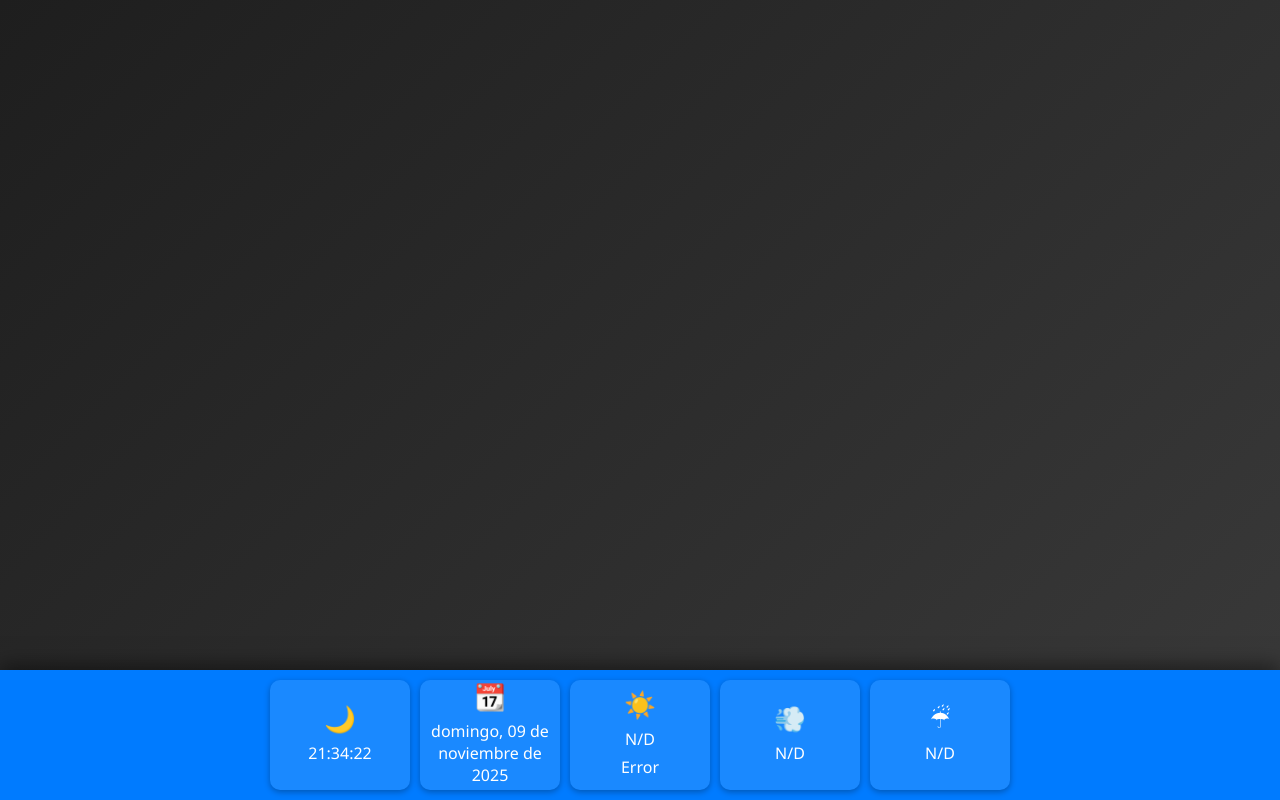
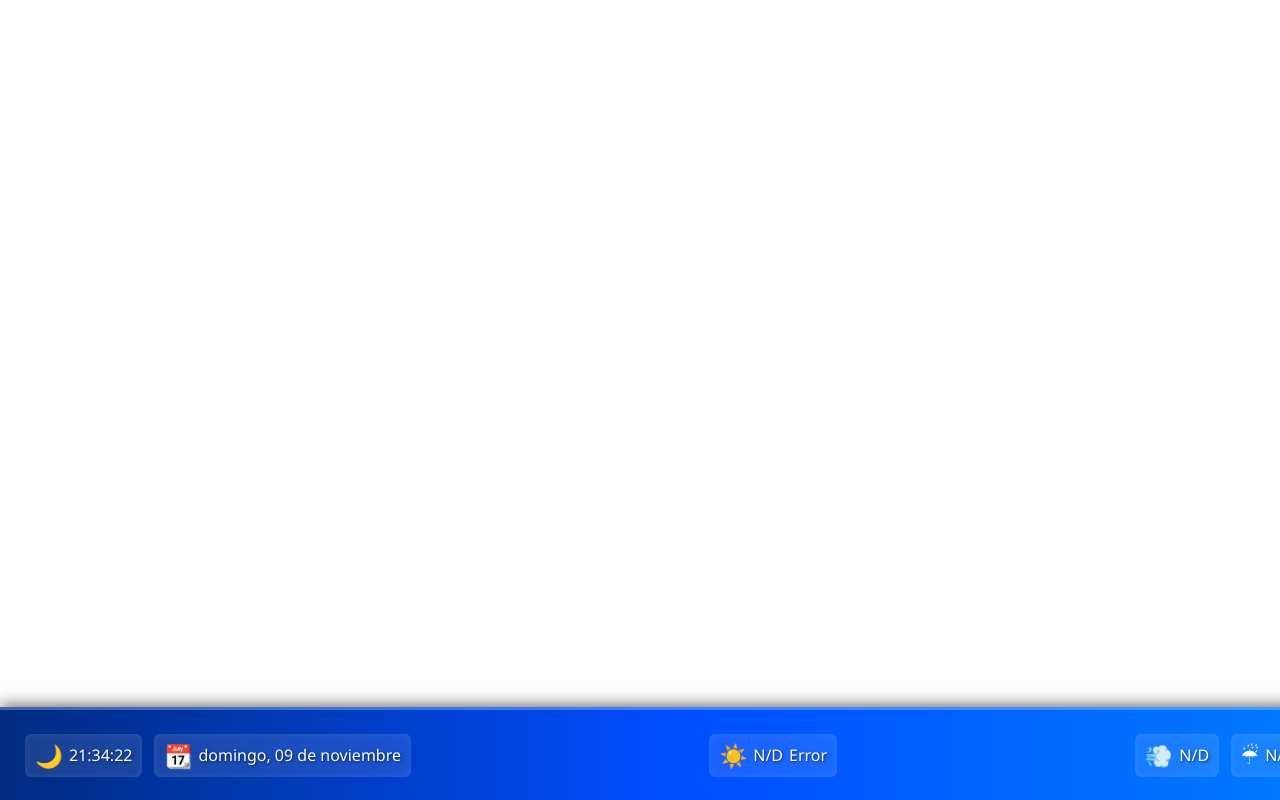
Before and after one commit to Ruminot21/Barra-de-hora-y-tiempo-, a plain HTML site: page index.html in a window 1280 px wide. Drawn offline with Linux system fonts and the light colour scheme; no server answers.

Commit message:
Update index.html

```diff
--- a/index.html
+++ b/index.html
@@ -3,100 +3,124 @@
 <head>
 <meta charset="UTF-8">
 <meta name="viewport" content="width=device-width, initial-scale=1.0">
-<title>Overlay Inferior Completo</title>
+<title>Banner Noticiero</title>
 <style>
+    /* Fondo y cuerpo */
     body {
         margin: 0;
+        background: transparent;
         font-family: 'Segoe UI', Tahoma, Geneva, Verdana, sans-serif;
-        background: linear-gradient(135deg, #1e1e1e, #3a3a3a);
         color: white;
-        height: 100vh;
+        overflow: hidden;
     }
 
-    .overlay-bottom {
+    /* Contenedor del banner */
+    .banner {
         position: fixed;
         bottom: 0;
         left: 0;
         width: 100%;
-        background: #007BFF;
+        background: linear-gradient(90deg, #002b80, #004dff, #007bff);
         display: flex;
-        justify-content: center;
         align-items: center;
-        padding: 10px 0;
-        box-shadow: 0 -4px 20px rgba(0,0,0,0.5);
-        animation: slideUp 0.6s ease;
+        justify-content: space-between;
+        padding: 10px 25px;
+        box-shadow: 0 -2px 15px rgba(0,0,0,0.6);
+        border-top: 3px solid #ffffff44;
+        font-size: 1rem;
+        height: 70px;
         z-index: 1000;
-        flex-wrap: nowrap;
-        gap: 10px;
     }
 
-    .overlay-item {
-        background: rgba(255, 255, 255, 0.1);
-        border-radius: 10px;
-        width: 120px;
-        height: 90px;
-        padding: 10px;
-        text-align: center;
+    /* Secciones internas del banner */
+    .banner-section {
         display: flex;
-        flex-direction: column;
-        justify-content: center;
+        align-items: center;
+        gap: 12px;
+    }
+
+    /* Estilo de cada bloque de información */
+    .info-block {
+        display: flex;
         align-items: center;
         gap: 6px;
-        transition: transform 0.3s ease;
-        box-shadow: 0 2px 6px rgba(0,0,0,0.3);
+        background: rgba(255,255,255,0.1);
+        border-radius: 6px;
+        padding: 6px 10px;
+        backdrop-filter: blur(4px);
+        box-shadow: inset 0 0 6px rgba(255,255,255,0.1);
     }
 
-    .overlay-item:hover {
-        transform: scale(1.05);
+    /* Iconos */
+    .icon {
+        font-size: 1.4em;
     }
 
-    .icon {
-        font-size: 1.6em;
+    /* Texto del bloque */
+    .info-text {
+        font-weight: 500;
+        text-shadow: 1px 1px 3px rgba(0,0,0,0.6);
     }
 
-    .label {
-        font-size: 0.85em;
-        opacity: 0.9;
+    /* Animación de aparición */
+    .banner {
+        animation: slideUp 0.8s ease forwards;
     }
 
     @keyframes slideUp {
         from { transform: translateY(100%); opacity: 0; }
         to { transform: translateY(0); opacity: 1; }
     }
+
+    /* Responsivo */
+    @media (max-width: 800px) {
+        .banner {
+            flex-direction: column;
+            height: auto;
+            padding: 10px;
+            font-size: 0.9rem;
+        }
+    }
 </style>
 </head>
 <body>
 
-<div class="overlay-bottom">
-    <div class="overlay-item">
+<!-- 📰 Banner estilo noticiero -->
+<div class="banner">
+
+    <!-- Sección izquierda: hora y fecha -->
+    <div class="banner-section">
+        <div class="info-block">
             <span class="icon" id="iconoHora">🕒</span>
-        <span id="hora">--:--:--</span>
-        <span class="label"></span>
+            <span class="info-text" id="hora">--:--:--</span>
         </div>
 
-    <div class="overlay-item">
+        <div class="info-block">
             <span class="icon" id="iconoFecha">📅</span>
-        <span id="fecha">--/--/----</span>
-        <span class="label"></span>
+            <span class="info-text" id="fecha">--/--/----</span>
+        </div>
     </div>
 
-    <div class="overlay-item">
+    <!-- Sección central: clima -->
+    <div class="banner-section">
+        <div class="info-block">
             <span class="icon" id="iconoClima">☀️</span>
-        <span id="temperatura">-- °C</span>
-        <span id="descripcionClima">---</span>
-        <span class="label"></span>
+            <span class="info-text" id="temperatura">-- °C</span>
+            <span class="info-text" id="descripcionClima">---</span>
+        </div>
     </div>
 
-    <div class="overlay-item">
+    <!-- Sección derecha: viento y lluvia -->
+    <div class="banner-section">
+        <div class="info-block">
             <span class="icon" id="iconoViento">💨</span>
-        <span id="viento">-- km/h</span>
-        <span class="label"></span>
+            <span class="info-text" id="viento">-- km/h</span>
         </div>
 
-    <div class="overlay-item">
+        <div class="info-block">
             <span class="icon" id="iconoLluvia">☔</span>
-        <span id="lluvia">-- mm</span>
-        <span class="label"></span>
+            <span class="info-text" id="lluvia">-- mm</span>
+        </div>
     </div>
 </div>
 
@@ -109,7 +133,7 @@
         document.getElementById('hora').textContent =
             ahora.toLocaleTimeString('es-ES', { hour: '2-digit', minute: '2-digit', second: '2-digit' });
         document.getElementById('fecha').textContent =
-            ahora.toLocaleDateString('es-ES', { weekday: 'long', day: '2-digit', month: 'long', year: 'numeric' });
+            ahora.toLocaleDateString('es-ES', { weekday: 'long', day: '2-digit', month: 'long' });
 
         const hora = ahora.getHours();
         document.getElementById('iconoHora').textContent = (hora >= 6 && hora < 20) ? "🌞" : "🌙";
@@ -151,7 +175,8 @@
             document.getElementById('temperatura').textContent = `${temp}°C`;
 
             const descripcion = datos.weather[0].description;
-            document.getElementById('descripcionClima').textContent = descripcion.charAt(0).toUpperCase() + descripcion.slice(1);
+            document.getElementById('descripcionClima').textContent =
+                descripcion.charAt(0).toUpperCase() + descripcion.slice(1);
 
             const codigoClima = datos.weather[0].id;
             document.getElementById('iconoClima').textContent = obtenerIconoClima(codigoClima);
@@ -179,6 +204,7 @@
         }
     }
 
+    // Actualizar hora cada segundo y clima cada 10 min
     setInterval(actualizarFechaHora, 1000);
     actualizarFechaHora();
     actualizarClima();
```
Lines whose indentation alone changed are shown as unchanged.
